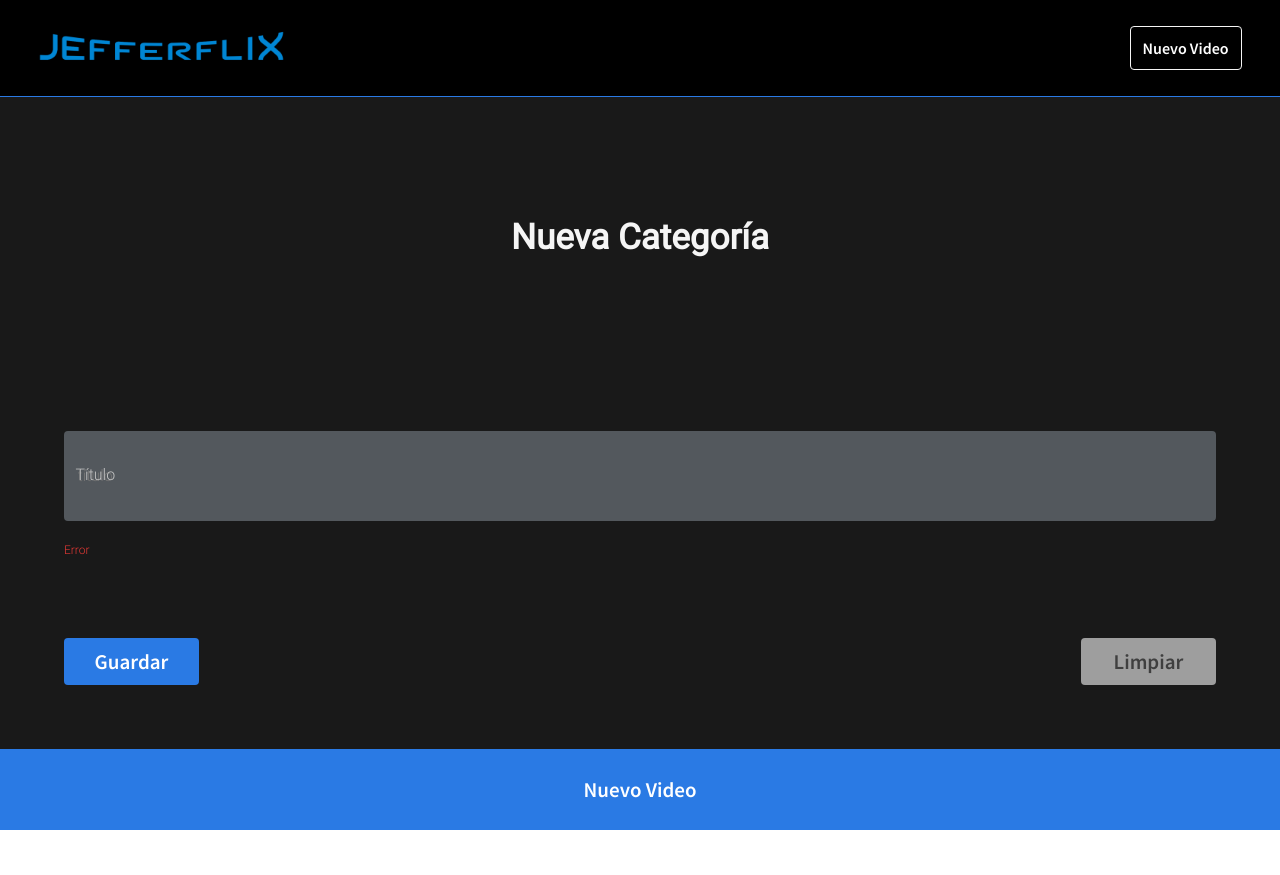
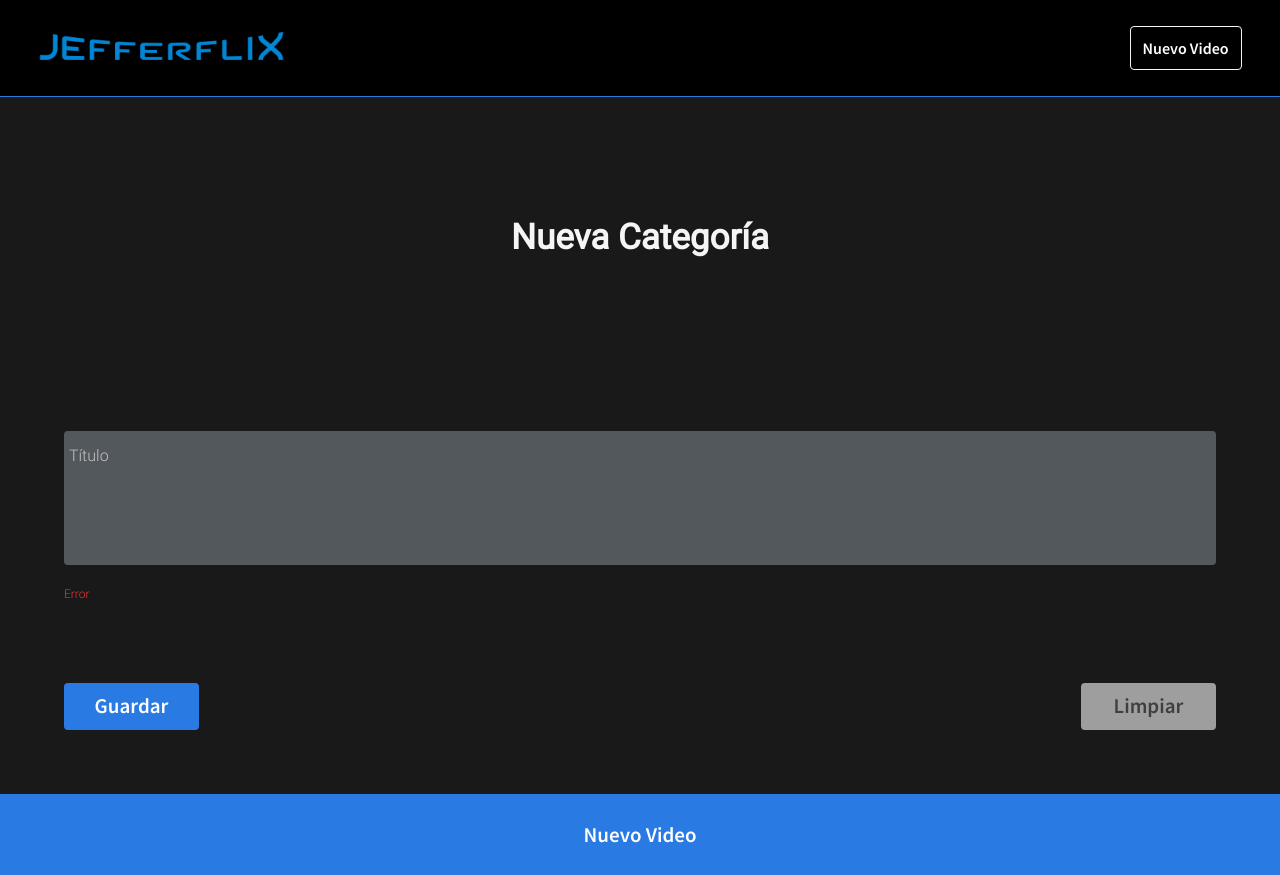
Before and after one commit to jarher/jefferflix, a React (Create React App) app in the folder client/: page /newCategory in a window 1280 px wide. Before the commit the page ends 830 px from the top, so only its background shows below. Built offline with nearby package versions, Linux system fonts and the light colour scheme.

Commit message:
Ajuste de transición de label del componente input

```diff
--- a/client/src/components/Carousel/Slider/Slider.jsx
+++ b/client/src/components/Carousel/Slider/Slider.jsx
@@ -24,14 +24,14 @@ const CategoryButton = styled(ButtonStyle)`
   font-family: "Roboto-Light", sans-serif;
   margin-left: 2%;
   color: ${color_gray_lighter};
-  padding:3%
+  padding:3%;
 `;
 const SubtitleCategory = styled.h3`
   color: ${color_gray_lighter};
   font-size: ${body_smaller};
   font-weight: ${font_weight_300};
   margin: 3% 0 1% 2%;
-  font-family: "Roboto-Light",sans-serif;;
+  font-family: "Roboto-Light",sans-serif;
 `;
 
 export default class SimpleSlider extends Component {
--- a/client/src/components/Carousel/Videocard/Videocard.jsx
+++ b/client/src/components/Carousel/Videocard/Videocard.jsx
@@ -1,13 +1,34 @@
 import styled from "styled-components";
+import { RiDeleteBin6Line } from "react-icons/ri";
+import { body_small, color_gray_300 } from "../../UI/variables.js";
 
 const Card = styled.div`
-    padding: 2%;
-    box-sizing: border-box;
+  padding: 2%;
+  box-sizing: border-box;
 `;
-const Videocard = ({imgUrl, alt}) => {
-    return <Card>
-        <img src={imgUrl} alt={alt} />
+const CardInfo = styled.div`
+  display: flex;
+  justify-content: space-between;
+  color: ${color_gray_300};
+  font-size: ${body_small};
+  margin-top: 5%;
+`;
+
+const CreationDate = styled.div`
+`;
+
+const Videocard = ({ imgUrl, alt }) => {
+  return (
+    <Card>
+      <img src={imgUrl} alt={alt} />
+      <CardInfo>
+        <div>
+          Fecha de creación <CreationDate></CreationDate>
+        </div>
+        <RiDeleteBin6Line />
+      </CardInfo>
     </Card>
-}
+  );
+};
 
 export default Videocard;
--- a/client/src/components/Input/Input.jsx
+++ b/client/src/components/Input/Input.jsx
@@ -5,6 +5,7 @@ import {
   body_smaller,
   body_small,
   color_gray_300,
+  color_primary,
 } from "../UI/variables.js";
 
 const FormWrapper = styled.div`
@@ -14,15 +15,33 @@ const FormWrapper = styled.div`
 `;
 
 const InputWrapper = styled.div`
+  position: relative;
   background-color: ${color_gray_750};
-  padding: 3% 1%;
+  padding: 4% 1%;
   border-radius: 4px;
 `;
 
 const InputStyle = styled.input`
   background-color: transparent;
+  color: ${color_gray_300};
   outline: none;
   border: none;
+  padding-top: 2%;
+
+  &&:not(:placeholder-shown) + label,
+  &:focus + label {
+    font-size: ${body_smaller};
+    top: 4px;
+  }
+
+  &:focus {
+    outline: none;
+  }
+
+  &::placeholder {
+    visibility: hidden;
+    color: #00000000;
+  }
 `;
 
 const Label = styled.label`
@@ -30,6 +49,9 @@ const Label = styled.label`
   font-size: ${body_small};
   color: ${color_gray_300};
   font-family: "Roboto-Light", sans-serif;
+  left: 5px;
+  top:16px;
+  transition: all 0.2s ease-in-out;
 `;
 
 const Textarea = styled.textarea`
@@ -58,11 +80,11 @@ const Input = ({ element, labelText, type, placeholder }) => {
       <InputWrapper>
         {element === "input" && (
           <>
+            <InputStyle type={type} placeholder={placeholder} />
             <Label>{labelText}</Label>
-            <InputStyle type={type} placeholder={placeholder} />
           </>
         )}
-        {element === "textarea" && <Textarea placeholder={placeholder}/>}
+        {element === "textarea" && <Textarea placeholder={placeholder} />}
       </InputWrapper>
       <ErrorMessage>Error</ErrorMessage>
     </FormWrapper>
```
